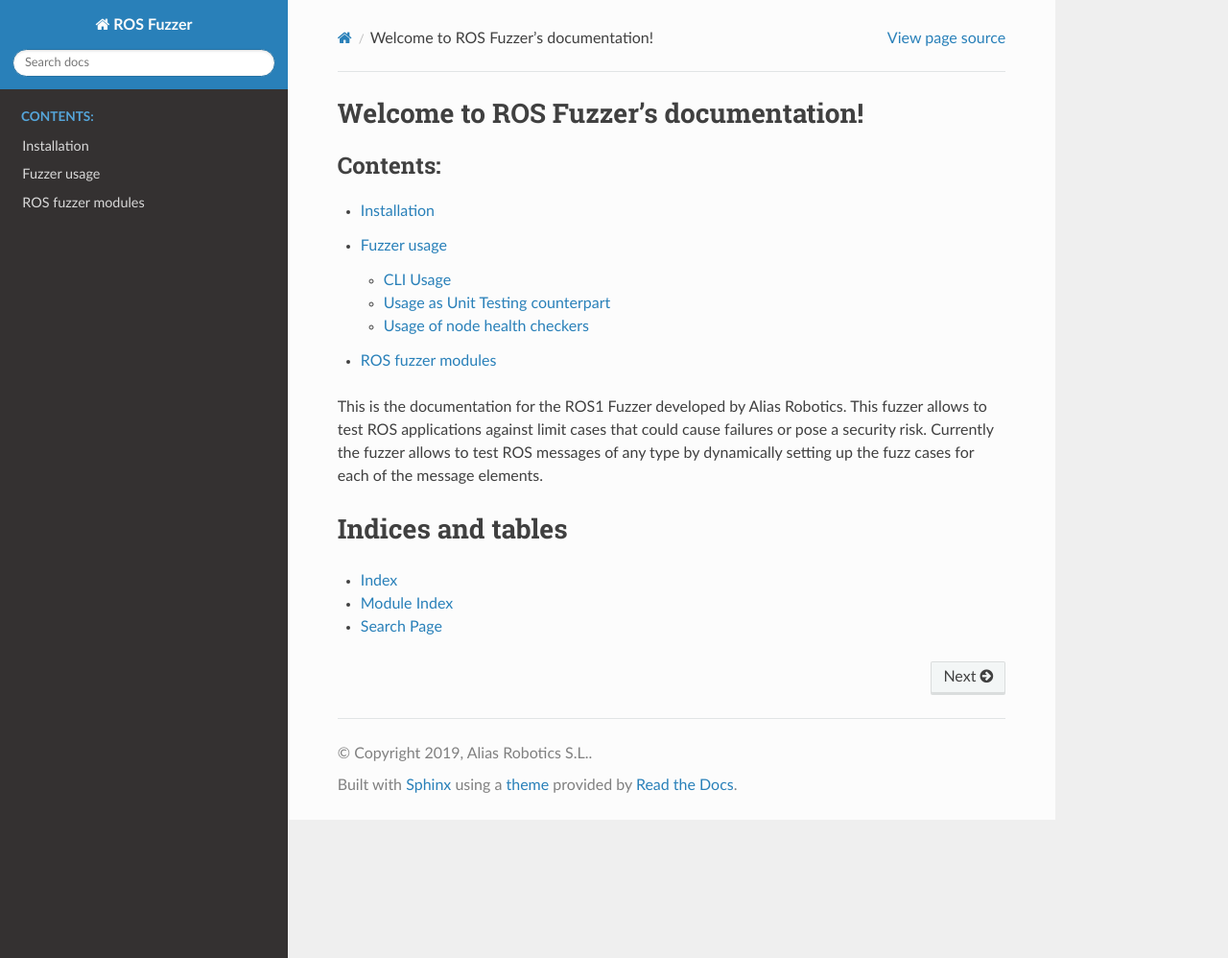
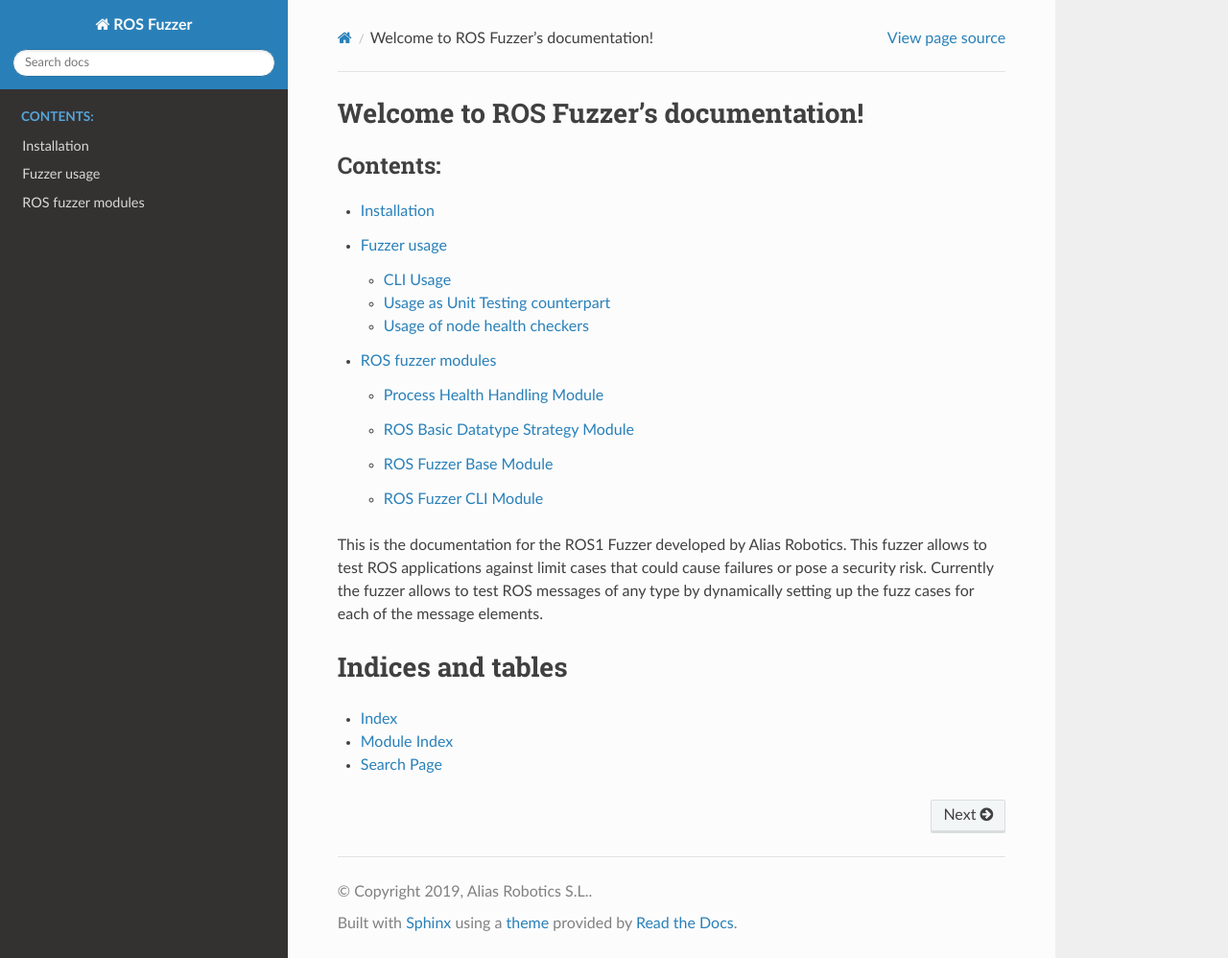
Before and after one commit to aliasrobotics/ros1_fuzzer, a Sphinx documentation site: the page built from docs/source/index.rst, in a window 1280 px wide and 998 px high. Shown: the whole window at 96% size. Built offline with Sphinx 7.4.7 and the Read the Docs theme 2.0.0, drawn with Linux system fonts in a browser that asks for light colours.

Commit message:
Split submodule docs into different rst docs

```diff
--- /dev/null
+++ b/docs/source/process_handling.rst
@@ -0,0 +1,14 @@
+
+
+Process Health Handling Module
+==============================
+
+.. toctree::
+    :maxdepth: 4
+    :caption: Contents
+
+
+..  automodule:: ros1_fuzzer.process_handling
+    :members:
+    :undoc-members:
+    :show-inheritance:
--- /dev/null
+++ b/docs/source/ros_basic_strategies.rst
@@ -0,0 +1,14 @@
+
+
+ROS Basic Datatype Strategy Module
+==================================
+
+.. toctree::
+    :maxdepth: 4
+    :caption: Contents
+
+
+..  automodule:: ros1_fuzzer.ros_basic_strategies
+    :members:
+    :undoc-members:
+    :show-inheritance:
--- /dev/null
+++ b/docs/source/ros_commons.rst
@@ -0,0 +1,14 @@
+
+
+ROS Fuzzer Base Module
+======================
+
+.. toctree::
+    :maxdepth: 4
+    :caption: Contents
+
+
+..  automodule:: ros1_fuzzer.ros_commons
+    :members:
+    :undoc-members:
+    :show-inheritance:
--- /dev/null
+++ b/docs/source/ros_fuzzer.rst
@@ -0,0 +1,14 @@
+
+
+ROS Fuzzer CLI Module
+=====================
+
+.. toctree::
+    :maxdepth: 4
+    :caption: Contents
+
+
+..  automodule:: ros1_fuzzer.ros_fuzzer
+    :members:
+    :undoc-members:
+    :show-inheritance:
```
Also changed, not shown: docs/source/module.rst (+4 -15 lines).
